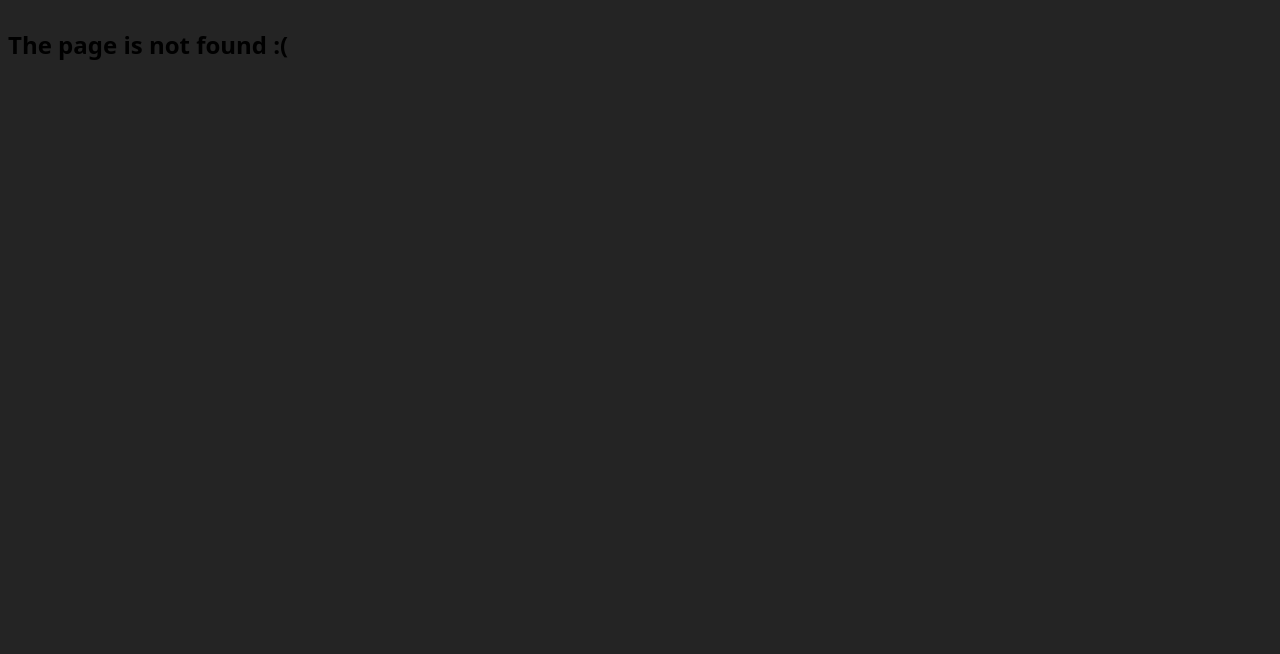
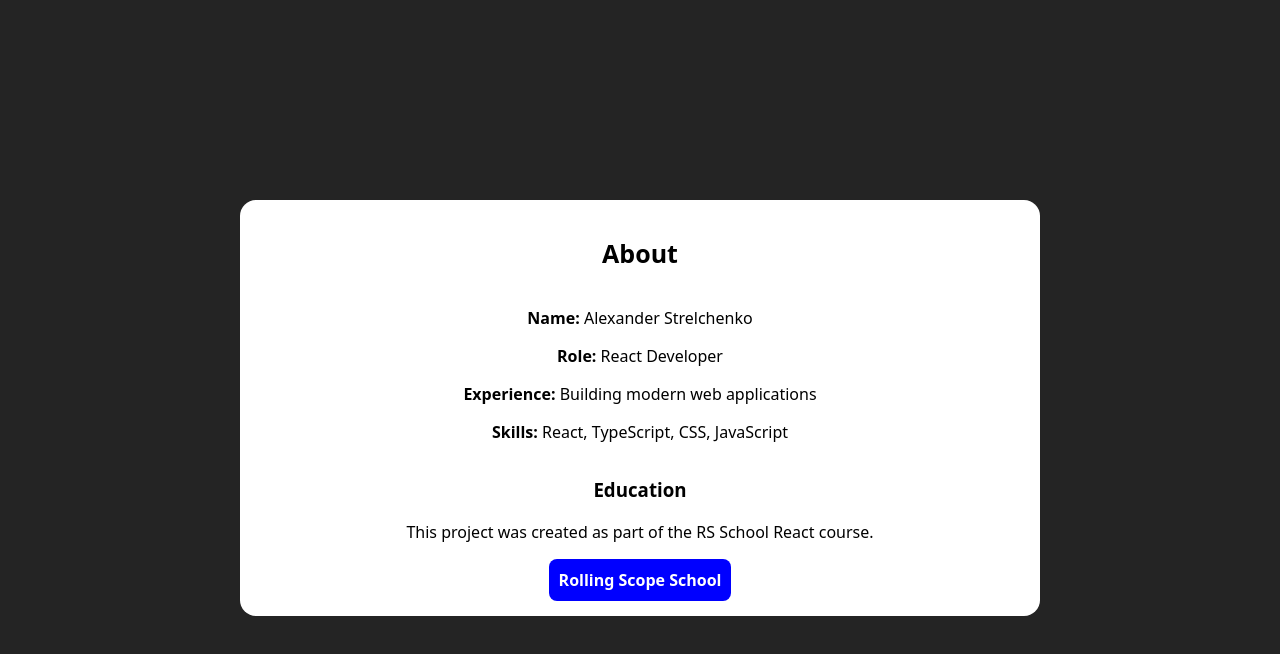
Before and after one commit to alexspearsi/react-rss-2025q3, a React (Vite) app in the folder rs-react/: page /about in a window 1280 px wide. Before the commit this address had no page. Shown: the top 654 px of the page. Built offline with nearby package versions, Linux system fonts and the light colour scheme.

Commit message:
feat: add about page

```diff
--- a/rs-react/src/App.tsx
+++ b/rs-react/src/App.tsx
@@ -35,7 +35,6 @@ export function App() {
 
       const response = await fetch(url.toString());
       const data = await response.json();
-      console.log(data);
       setCharacters(data.results || []);
       setTotalPages(data.info?.pages || 1);
     } catch {
@@ -74,8 +73,6 @@ export function App() {
 
   const handleCardClick = (character: Character) => {
     setSelectedCharacter(character);
-    console.log('click');
-    console.log(selectedCharacter);
   };
 
   return (
--- a/rs-react/src/components/Header/Header.css
+++ b/rs-react/src/components/Header/Header.css
@@ -1,9 +1,8 @@
 .header {
   display: flex;
   flex-direction: row;
+  justify-content: space-between;
   gap: 16px;
-  width: 100%;
-  max-width: 500px;
   padding: 10px 20px;
 }
 
--- a/rs-react/src/components/Header/Header.tsx
+++ b/rs-react/src/components/Header/Header.tsx
@@ -1,6 +1,7 @@
 import './Header.css';
 import { useState, useEffect, type Dispatch, type SetStateAction } from 'react';
 import { Button } from '../Button/Button';
+import { Link } from 'react-router-dom';
 
 type Props = {
   onSearchSubmit: (query: string) => void;
@@ -45,6 +46,9 @@ export function Header({ onSearchSubmit }: Props) {
         />
         <Button className="header__button">Search</Button>
       </form>
+      <Link to='/about'>
+        <Button className={'header__button'}>About</Button>
+      </Link>
     </header>
   );
 }
--- /dev/null
+++ b/rs-react/src/pages/About/About.css
@@ -0,0 +1,35 @@
+.about__container {
+  min-height: 100vh;
+  display: flex;
+  align-items: center;
+  justify-content: center;
+}
+
+.about__content {
+  background: white;
+  border-radius: 16px;
+  padding: 15px;
+  max-width: 800px;
+  width: 100%;
+}
+
+.about__title {
+  font-size: 25px;
+  text-align: center;
+}
+
+.author__section {
+  display: flex;
+  flex-direction: column;
+  text-align: center;
+}
+
+.course-link {
+  display: inline-block;
+  background: blue;
+  color: white;
+  text-decoration: none;
+  padding: 10px;
+  border-radius: 8px;
+  font-weight: 600;
+}
--- /dev/null
+++ b/rs-react/src/pages/About/About.tsx
@@ -0,0 +1,36 @@
+import './About.css';
+
+export function About() {
+  return (
+    <div className="about__container">
+      <div className="about__content">
+        <h2 className="about__title">About</h2>
+
+        <div className="author__section">
+          <div className="author__info">
+            <div className="author__details">
+              <p><strong>Name:</strong> Alexander Strelchenko</p>
+              <p><strong>Role:</strong> React Developer</p>
+              <p><strong>Experience:</strong> Building modern web applications</p>
+              <p><strong>Skills:</strong> React, TypeScript, CSS, JavaScript</p>
+            </div>
+          </div>
+
+          <div className="course__info">
+            <h3>Education</h3>
+            <p>This project was created as part of the RS School React course.</p>
+            <a
+              href="https://rs.school/"
+              target="_blank"
+              className="course-link" rel="noreferrer"
+            >
+              Rolling Scope School
+            </a>
+          </div>
+
+        </div>
+
+      </div>
+    </div>
+  );
+}
```
Also changed, not shown: rs-react/src/index.tsx (+6 -1 lines), 2 other files (tests, documents, lock files or other folders).
